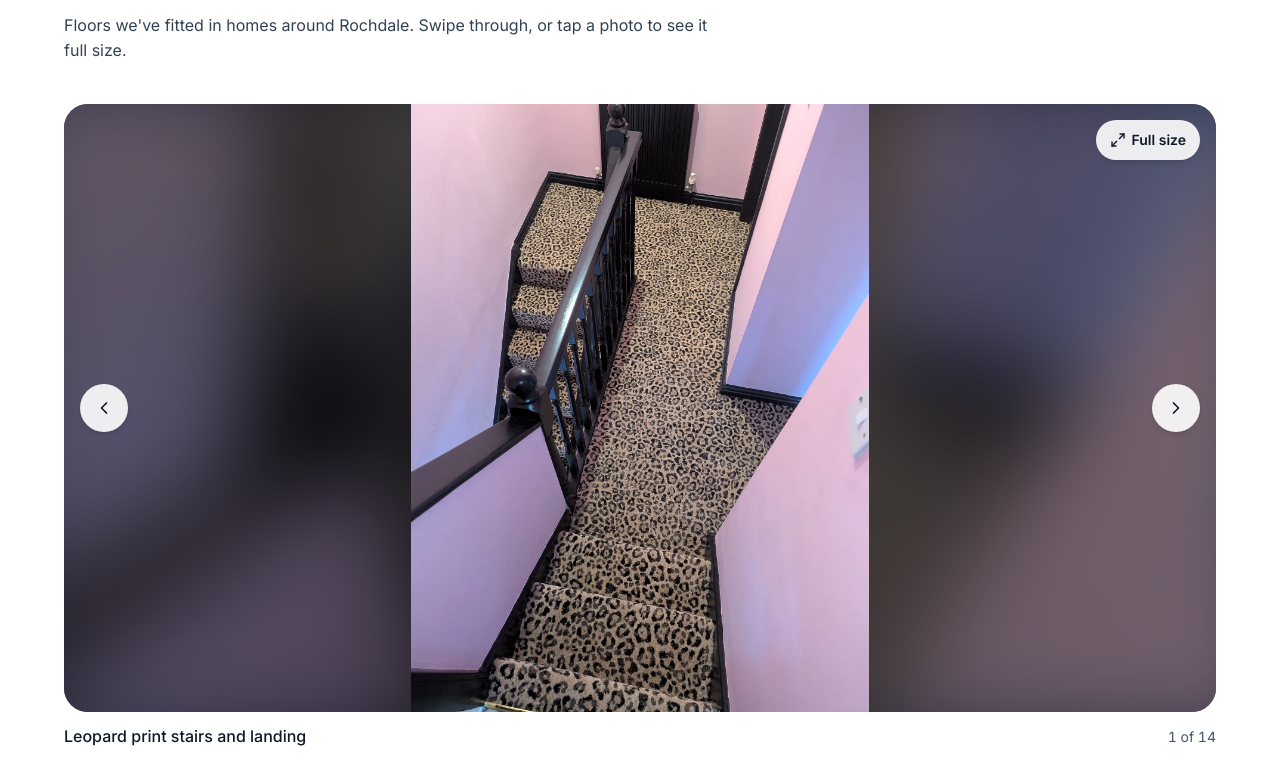
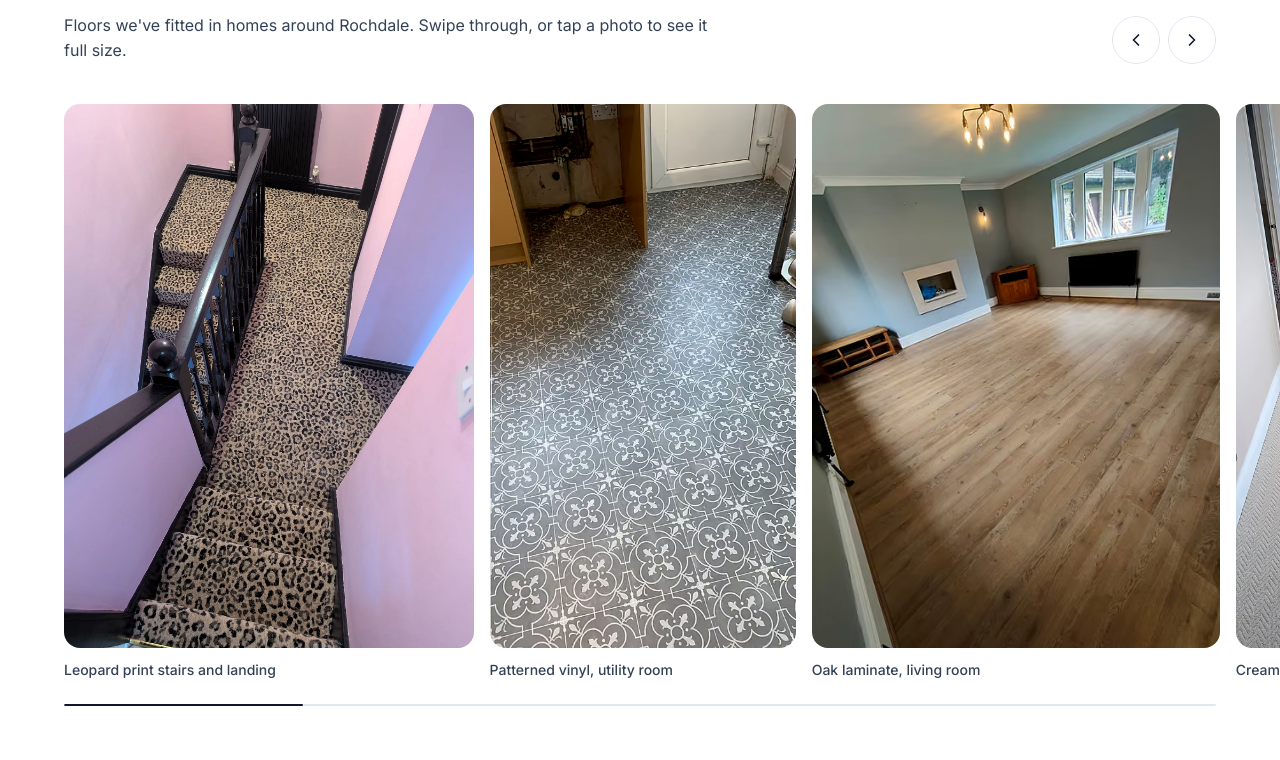
Before and after one commit to stokie2605/Norden-Carpets-Flooring, a React (Vite) app: page / in a window 1280 px wide. Shown: the part 1937-2697 px from the top of the page. Built offline with nearby package versions, Linux system fonts and the light colour scheme.

Commit message:
feat: edge to edge Our work rail, blurred full size view, reviews without customer names

```diff
--- a/src/components/MaterialSwitcher.tsx
+++ b/src/components/MaterialSwitcher.tsx
@@ -122,7 +122,7 @@ export function MaterialSwitcher() {
                       <p>&ldquo;{m.review.quote}&rdquo;</p>
                     </blockquote>
                     <figcaption className="mt-1 text-sm text-muted">
-                      {m.review.author}, {copy.reviews.reviewSource}
+                      {copy.reviews.reviewSource}
                     </figcaption>
                   </figure>
                 )}
--- a/src/components/PreviousWork.tsx
+++ b/src/components/PreviousWork.tsx
@@ -1,6 +1,6 @@
-import { useCallback, useEffect, useRef, useState } from 'react'
-import type { PointerEvent as ReactPointerEvent } from 'react'
-import { ChevronLeft, ChevronRight, Maximize2, X } from 'lucide-react'
+import { useEffect, useRef, useState } from 'react'
+import type { CSSProperties, PointerEvent as ReactPointerEvent } from 'react'
+import { ChevronLeft, ChevronRight, X } from 'lucide-react'
 import { copy, installations } from '../content/site'
 import { Picture } from './ui/Picture'
 
@@ -10,64 +10,47 @@ const reduceMotion = () =>
   window.matchMedia('(prefers-reduced-motion: reduce)').matches
 
 /**
- * Our work: a swipeable slideshow of real jobs with a line of thumbnails and a full size viewer.
- * Photos are shown whole (name-show files, never cropped) over a blurred copy of themselves.
+ * Our work: an edge to edge rail of real jobs. Every photo keeps its own shape at the same height,
+ * so nothing is cropped and there are no empty bands. Tap a photo for the full size viewer.
  */
 export function PreviousWork() {
   const count = installations.length
-  const [index, setIndex] = useState(0)
   const [viewerIndex, setViewerIndex] = useState(0)
-  const trackRef = useRef<HTMLDivElement>(null)
-  const stripRef = useRef<HTMLDivElement>(null)
+  const [bar, setBar] = useState({ start: 0, size: 1 })
+  const railRef = useRef<HTMLUListElement>(null)
   const viewerRef = useRef<HTMLDialogElement>(null)
   const drag = useRef<{ x: number; left: number; moved: number } | null>(null)
   const dragged = useRef(false)
   const swipeX = useRef<number | null>(null)
 
-  const go = useCallback(
-    (next: number) => {
-      const track = trackRef.current
-      if (!track || count === 0) return
-      const i = (next + count) % count
-      track.scrollTo({ left: i * track.clientWidth, behavior: reduceMotion() ? 'auto' : 'smooth' })
-      setIndex(i)
-    },
-    [count],
-  )
-
-  // Keep the counter and thumbnails in step with native swiping and trackpad scrolling.
+  // Progress line under the rail, kept in step with swiping, trackpads and the arrows.
   useEffect(() => {
-    const track = trackRef.current
-    if (!track) return
+    const rail = railRef.current
+    if (!rail) return
     let frame = 0
-    const onScroll = () => {
+    const update = () => {
       cancelAnimationFrame(frame)
       frame = requestAnimationFrame(() => {
-        if (!drag.current) setIndex(Math.round(track.scrollLeft / track.clientWidth))
+        const max = rail.scrollWidth - rail.clientWidth
+        const size = rail.scrollWidth > 0 ? Math.min(1, rail.clientWidth / rail.scrollWidth) : 1
+        setBar({ start: max > 0 ? (rail.scrollLeft / max) * (1 - size) : 0, size })
       })
     }
-    const onResize = () => {
-      track.scrollLeft = Math.round(track.scrollLeft / track.clientWidth) * track.clientWidth
-    }
-    track.addEventListener('scroll', onScroll, { passive: true })
-    window.addEventListener('resize', onResize)
+    update()
+    rail.addEventListener('scroll', update, { passive: true })
+    window.addEventListener('resize', update)
     return () => {
       cancelAnimationFrame(frame)
-      track.removeEventListener('scroll', onScroll)
-      window.removeEventListener('resize', onResize)
+      rail.removeEventListener('scroll', update)
+      window.removeEventListener('resize', update)
     }
   }, [])
 
-  // Keep the active thumbnail in view.
-  useEffect(() => {
-    const strip = stripRef.current
-    const thumb = strip?.children[index] as HTMLElement | undefined
-    if (!strip || !thumb || typeof strip.scrollTo !== 'function') return
-    strip.scrollTo({
-      left: thumb.offsetLeft - strip.clientWidth / 2 + thumb.clientWidth / 2,
-      behavior: reduceMotion() ? 'auto' : 'smooth',
-    })
-  }, [index])
+  const page = (direction: 1 | -1) => {
+    const rail = railRef.current
+    if (!rail || typeof rail.scrollBy !== 'function') return
+    rail.scrollBy({ left: direction * rail.clientWidth * 0.8, behavior: reduceMotion() ? 'auto' : 'smooth' })
+  }
 
   const openViewer = (i: number) => {
     setViewerIndex(i)
@@ -78,33 +61,27 @@ export function PreviousWork() {
   const closeViewer = () => viewerRef.current?.close()
 
   // Mouse drag on desktop. Touch and trackpads use native swiping.
-  const onPointerDown = (e: ReactPointerEvent<HTMLDivElement>) => {
-    if (e.pointerType !== 'mouse' || !trackRef.current) return
-    drag.current = { x: e.clientX, left: trackRef.current.scrollLeft, moved: 0 }
+  const onPointerDown = (e: ReactPointerEvent<HTMLUListElement>) => {
+    if (e.pointerType !== 'mouse' || !railRef.current) return
+    drag.current = { x: e.clientX, left: railRef.current.scrollLeft, moved: 0 }
     dragged.current = false
   }
-  const onPointerMove = (e: ReactPointerEvent<HTMLDivElement>) => {
+  const onPointerMove = (e: ReactPointerEvent<HTMLUListElement>) => {
     const d = drag.current
-    const track = trackRef.current
-    if (!d || !track) return
+    const rail = railRef.current
+    if (!d || !rail) return
     const dx = e.clientX - d.x
     d.moved = Math.max(d.moved, Math.abs(dx))
     if (d.moved > 6) {
       dragged.current = true
-      track.style.scrollSnapType = 'none'
-      track.scrollLeft = d.left - dx
+      rail.style.scrollSnapType = 'none'
+      rail.scrollLeft = d.left - dx
     }
   }
-  const onPointerUp = (e: ReactPointerEvent<HTMLDivElement>) => {
-    const d = drag.current
-    const track = trackRef.current
+  const endDrag = () => {
+    if (!drag.current || !railRef.current) return
     drag.current = null
-    if (!d || !track) return
-    track.style.scrollSnapType = ''
-    if (d.moved > 6) {
-      const dx = e.clientX - d.x
-      go(Math.abs(dx) > track.clientWidth * 0.12 ? index + (dx < 0 ? 1 : -1) : index)
-    }
+    railRef.current.style.scrollSnapType = ''
   }
 
   if (count === 0) {
@@ -124,14 +101,13 @@ export function PreviousWork() {
   }
 
   // count > 0 here, so the first photo is always there as a fallback.
-  const current = installations[index] ?? installations[0]!
   const shown = installations[viewerIndex] ?? installations[0]!
-  const roundButton =
-    'grid size-10 place-items-center rounded-full bg-bg/90 text-ink shadow-md transition-colors hover:bg-bg sm:size-12'
+  const arrow =
+    'grid size-12 place-items-center rounded-full border border-line text-ink transition-colors hover:border-ink hover:bg-ink hover:text-white'
 
   return (
-    <section id="work" aria-labelledby="work-title" className="py-16 sm:py-24">
-      <div className="container-x">
+    <section id="work" aria-labelledby="work-title" className="overflow-hidden py-16 sm:py-24">
+      <div className="container-x flex items-end justify-between gap-6">
         <div className="max-w-2xl">
           <p className="eyebrow">{copy.work.eyebrow}</p>
           <h2 id="work-title" className="mt-3 text-section font-extrabold">
@@ -139,145 +115,79 @@ export function PreviousWork() {
           </h2>
           <p className="mt-4 text-ink-soft">{copy.work.intro}</p>
         </div>
+        <div className="hidden shrink-0 gap-2 sm:flex">
+          <button type="button" onClick={() => page(-1)} aria-label={copy.work.previous} className={arrow}>
+            <ChevronLeft className="size-5" aria-hidden="true" />
+          </button>
+          <button type="button" onClick={() => page(1)} aria-label={copy.work.next} className={arrow}>
+            <ChevronRight className="size-5" aria-hidden="true" />
+          </button>
+        </div>
+      </div>
 
-        <div className="mt-10" role="region" aria-roledescription="carousel" aria-label={copy.work.slideshowLabel}>
-          <div className="relative overflow-hidden rounded-[1.5rem] bg-ink">
-            <div
-              ref={trackRef}
-              tabIndex={0}
+      <ul
+        ref={railRef}
         aria-label={copy.work.slideshowLabel}
-              onKeyDown={(e) => {
-                if (e.key === 'ArrowRight') {
-                  e.preventDefault()
-                  go(index + 1)
-                }
-                if (e.key === 'ArrowLeft') {
-                  e.preventDefault()
-                  go(index - 1)
-                }
-                if (e.key === 'Enter') openViewer(index)
-              }}
         onPointerDown={onPointerDown}
         onPointerMove={onPointerMove}
-              onPointerUp={onPointerUp}
-              onPointerLeave={onPointerUp}
-              className="flex aspect-square snap-x snap-mandatory overflow-x-auto overscroll-x-contain outline-none [scrollbar-width:none] sm:aspect-[4/3] lg:aspect-auto lg:h-[38rem] [&::-webkit-scrollbar]:hidden"
+        onPointerUp={endDrag}
+        onPointerLeave={endDrag}
+        className="rail mt-10 flex snap-x snap-mandatory gap-3 overflow-x-auto overscroll-x-contain [--rail-h:26rem] [scrollbar-width:none] sm:gap-4 lg:[--rail-h:34rem] [&::-webkit-scrollbar]:hidden"
       >
-              {installations.map((item, i) => (
-                <div
-                  key={item.image}
-                  role="group"
-                  aria-roledescription="slide"
-                  aria-label={`${i + 1} ${copy.work.of} ${count}`}
-                  className="relative w-full shrink-0 snap-start overflow-hidden"
-                >
-                  <img
-                    src={`/images/${item.image}-show-480.webp`}
-                    alt=""
-                    aria-hidden="true"
-                    loading="lazy"
-                    decoding="async"
-                    className="absolute inset-0 size-full scale-110 object-cover blur-2xl brightness-50"
-                  />
+        {installations.map((item, i) => {
+          const ratio = item.height / item.width
+          // Same height for every photo, narrower on phones for wide shots so they never overflow.
+          const height = `min(var(--rail-h), calc(86vw * ${ratio.toFixed(4)}))`
+          const size: CSSProperties = { height, width: `calc(${height} / ${ratio.toFixed(4)})` }
+          return (
+            <li key={item.image} className="shrink-0 snap-start">
+              <figure>
                 <button
                   type="button"
-                    tabIndex={-1}
                   onClick={() => {
                     if (!dragged.current) openViewer(i)
                   }}
-                    className="relative block size-full cursor-zoom-in"
+                  aria-label={`${copy.work.openPhoto} ${item.caption}`}
+                  style={size}
+                  className="group block cursor-zoom-in overflow-hidden rounded-2xl bg-bg-alt"
                 >
                   <Picture
                     name={`${item.image}-show`}
                     alt={item.alt}
-                      sizes="(min-width: 1216px) 1168px, 100vw"
-                      width={768}
-                      height={1024}
-                      className="pointer-events-none size-full select-none object-contain"
+                    sizes="(min-width: 1024px) 26rem, 70vw"
+                    width={item.width}
+                    height={item.height}
+                    className="pointer-events-none size-full select-none object-cover transition-transform duration-500 motion-safe:group-hover:scale-[1.02]"
                   />
                 </button>
-                </div>
-              ))}
-            </div>
+                <figcaption className="mt-3 text-sm font-medium text-ink-soft">{item.caption}</figcaption>
+              </figure>
+            </li>
+          )
+        })}
+      </ul>
 
-            <button
-              type="button"
-              onClick={() => go(index - 1)}
-              aria-label={copy.work.previous}
-              className={`absolute left-3 top-1/2 -translate-y-1/2 sm:left-4 ${roundButton}`}
-            >
-              <ChevronLeft className="size-5" aria-hidden="true" />
-            </button>
-            <button
-              type="button"
-              onClick={() => go(index + 1)}
-              aria-label={copy.work.next}
-              className={`absolute right-3 top-1/2 -translate-y-1/2 sm:right-4 ${roundButton}`}
-            >
-              <ChevronRight className="size-5" aria-hidden="true" />
-            </button>
-            <button
-              type="button"
-              onClick={() => openViewer(index)}
-              className="absolute right-3 top-3 inline-flex min-h-10 items-center gap-1.5 rounded-full bg-bg/90 px-3.5 text-sm font-semibold text-ink shadow-md hover:bg-bg sm:right-4 sm:top-4"
-            >
-              <Maximize2 className="size-4" aria-hidden="true" />
-              {copy.work.fullSize}
-            </button>
-          </div>
-
-          <div className="mt-3 flex items-baseline justify-between gap-4">
-            <p className="font-medium text-ink" aria-live="polite">
-              {current.caption}
-            </p>
-            <p className="shrink-0 text-sm tabular-nums text-muted">
-              {index + 1} {copy.work.of} {count}
-            </p>
-          </div>
-
+      <div className="container-x mt-6">
+        <div className="relative h-0.5 overflow-hidden rounded-full bg-line" aria-hidden="true">
           <div
-            ref={stripRef}
-            aria-label={copy.work.thumbnails}
-            role="group"
-            className="mt-3 flex gap-2 overflow-x-auto pb-1 [scrollbar-width:thin]"
-          >
-            {installations.map((item, i) => (
-              <button
-                key={item.image}
-                type="button"
-                onClick={() => go(i)}
-                aria-label={item.caption}
-                aria-current={i === index ? 'true' : undefined}
-                className={`size-16 shrink-0 overflow-hidden rounded-xl border-2 transition-opacity sm:size-20 ${
-                  i === index ? 'border-accent opacity-100' : 'border-transparent opacity-60 hover:opacity-90'
-                }`}
-              >
-                <img
-                  src={`/images/${item.image}-show-480.webp`}
-                  alt=""
-                  loading="lazy"
-                  decoding="async"
-                  className="size-full object-cover"
+            className="absolute inset-y-0 rounded-full bg-ink"
+            style={{ left: `${bar.start * 100}%`, width: `${bar.size * 100}%` }}
           />
-              </button>
-            ))}
-          </div>
         </div>
       </div>
 
       <dialog
         ref={viewerRef}
         aria-label={shown.caption}
-        onClose={() => go(viewerIndex)}
         onKeyDown={(e) => {
           if (e.key === 'ArrowRight') stepViewer(1)
           if (e.key === 'ArrowLeft') stepViewer(-1)
         }}
-        className="m-0 size-full max-h-none max-w-none bg-ink p-0 text-white backdrop:bg-ink"
+        className="m-0 size-full max-h-none max-w-none bg-transparent p-0 text-white backdrop:bg-ink/55 backdrop:backdrop-blur-xl"
       >
         <div className="flex h-full flex-col" style={{ paddingBottom: 'env(safe-area-inset-bottom)' }}>
           <div className="flex items-center justify-between px-4 py-3 text-sm tabular-nums">
-            <span>
+            <span className="rounded-full bg-ink/40 px-3 py-1.5 backdrop-blur">
               {viewerIndex + 1} {copy.work.of} {count}
             </span>
             <button
@@ -309,9 +219,9 @@ export function PreviousWork() {
               name={`${shown.image}-show`}
               alt={shown.alt}
               sizes="100vw"
-              width={768}
-              height={1024}
-              className="max-h-[calc(100dvh-9rem)] w-auto max-w-full select-none rounded-xl object-contain"
+              width={shown.width}
+              height={shown.height}
+              className="max-h-[calc(100dvh-9rem)] w-auto max-w-full select-none rounded-xl object-contain shadow-2xl"
             />
             <button
               type="button"
@@ -330,7 +240,7 @@ export function PreviousWork() {
               <ChevronRight className="size-5" aria-hidden="true" />
             </button>
           </div>
-          <p className="px-4 py-4 text-center font-medium">{shown.caption}</p>
+          <p className="px-4 py-4 text-center font-medium [text-shadow:0_1px_8px_rgb(15_23_42/0.6)]">{shown.caption}</p>
         </div>
       </dialog>
     </section>
--- a/src/components/TeamStrip.tsx
+++ b/src/components/TeamStrip.tsx
@@ -16,7 +16,7 @@ export function TeamStrip() {
               <p>&ldquo;{copy.team.review.quote}&rdquo;</p>
             </blockquote>
             <figcaption className="mt-1 text-sm text-muted">
-              {copy.team.review.author}, {copy.reviews.reviewSource}
+              {copy.reviews.reviewSource}
             </figcaption>
           </figure>
         </div>
--- a/src/content/site.ts
+++ b/src/content/site.ts
@@ -61,8 +61,8 @@ export const team = [
 export type MaterialId = 'carpets' | 'lvt' | 'laminate'
 
 // Customer reviews are copied word for word from our Facebook and Google pages. Cut only with "...", never reword.
-// Google reviews are shown without the reviewer's name.
-export type Review = { quote: string; author?: string; source?: 'facebook' | 'google' }
+// No customer names anywhere: each review shows only where it came from. Only our own team are named.
+export type Review = { quote: string; source?: 'facebook' | 'google' }
 
 export type Material = {
   id: MaterialId
@@ -87,7 +87,6 @@ export const materials: readonly Material[] = [
     imageAlt: 'Neutral flecked carpet fitted across a living room and round two curved bottom steps',
     review: {
       quote: 'Very happy with our gorgeous carpet. Very good value and quality and a brilliant service from start to finish.',
-      author: 'Caroline',
     },
   },
   {
@@ -99,7 +98,7 @@ export const materials: readonly Material[] = [
     bestFor: ['Kitchens', 'Bathrooms', 'Open plan living'],
     image: 'tab-vinyl-03',
     imageAlt: 'Grey and white patterned tile effect vinyl fitted across a bathroom floor, round the toilet and up to the shower',
-    review: { quote: 'Excellent service, love my new carpet and lino, thankyou.', author: 'Joanne' },
+    review: { quote: 'Excellent service, love my new carpet and lino, thankyou.' },
   },
   {
     id: 'laminate',
@@ -112,7 +111,6 @@ export const materials: readonly Material[] = [
     imageAlt: 'Rustic oak laminate flooring fitted through a lounge into the dining room',
     review: {
       quote: 'So so happy with the service and the end result. Such good quality flooring.',
-      author: 'Hannah',
     },
   },
 ]
@@ -134,7 +132,6 @@ export const proof = {
   featured: {
     quote:
       'Fitted our whole house with carpets and laminate flooring, looks amazing. Really happy with the results, definitely recommend and will use them again!',
-    author: 'Charlotte',
     detail: 'Facebook review',
   },
   reviews: [
@@ -154,90 +151,116 @@ export const proof = {
     {
       quote:
         'Professional and friendly service. Carpets laid and are fabulous. Thank you Dave, you went over and above, kept me in the loop every step of the way',
-      author: 'Lesley',
     },
     {
       quote:
         'Absolutely amazing carpets and fitting! We had our lounge, hall, stairs and landing carpeted and it looks fabulous!',
-      author: 'Amy',
     },
     {
       quote: 'I have had many carpets from Dave over the years and he has always done a great job...',
-      author: 'Rebecca',
     },
   ] as readonly Review[],
 } as const
 
 // Real installation photos from the team only. Shown in the Our work slideshow.
 // One photo per job, and none of these may appear anywhere else on the page.
-export const installations: readonly { image: string; alt: string; caption: string }[] = [
+// width and height are the photo's real shape, so it is always shown whole.
+export const installations: readonly { image: string; alt: string; caption: string; width: number; height: number }[] = [
   {
     image: 'work-leopard-carpet-01',
+    width: 1024,
+    height: 1360,
     alt: 'Leopard print carpet fitted up a staircase and across the landing',
     caption: 'Leopard print stairs and landing',
   },
   {
     image: 'work-utility-vinyl-01',
+    width: 1024,
+    height: 1820,
     alt: 'Grey patterned tile effect vinyl fitted across a utility room floor',
     caption: 'Patterned vinyl, utility room',
   },
   {
     image: 'work-oak-lounge-laminate-01',
+    width: 1024,
+    height: 1365,
     alt: 'Natural oak effect laminate fitted across a bright living room',
     caption: 'Oak laminate, living room',
   },
   {
     image: 'work-cream-carpet-01',
+    width: 1024,
+    height: 1820,
     alt: 'Cream carpet fitted along a landing and down the stairs, with oak and black spindles',
     caption: 'Cream carpet, stairs and landing',
   },
   {
     image: 'work-cloakroom-vinyl-01',
+    width: 1024,
+    height: 1365,
     alt: 'Wood effect vinyl fitted in a narrow cloakroom',
     caption: 'Wood effect vinyl, cloakroom',
   },
   {
     image: 'work-dining-laminate-01',
+    width: 1024,
+    height: 1365,
     alt: 'Light oak effect laminate fitted through a long dining room',
     caption: 'Oak laminate, dining room',
   },
   {
     image: 'work-stair-runner-01',
+    width: 768,
+    height: 1024,
     alt: 'Beige carpet fitted up a staircase with black painted edges',
     caption: 'Stair carpet, painted edges',
   },
   {
     image: 'work-grey-lounge-laminate-01',
+    width: 1024,
+    height: 1365,
     alt: 'Grey oak effect laminate fitted across a living room',
     caption: 'Grey laminate, living room',
   },
   {
     image: 'work-stairs-carpet-02',
+    width: 1024,
+    height: 1365,
     alt: 'Black and white chevron carpet fitted across a landing',
     caption: 'Chevron carpet, landing',
   },
   {
     image: 'work-kitchen-laminate-02',
+    width: 1024,
+    height: 1365,
     alt: 'Wood effect laminate fitted through a kitchen with an island',
     caption: 'Wood effect laminate, kitchen',
   },
   {
     image: 'work-feature-wall-laminate-01',
+    width: 1024,
+    height: 1365,
     alt: 'Grey oak effect laminate fitted across a living room with a feature wall',
     caption: 'Grey laminate, lounge',
   },
   {
     image: 'work-hallway-transition-01',
+    width: 1024,
+    height: 1365,
     alt: 'Oak effect laminate hallway floor with carpeted stairs and a patterned vinyl doorway',
     caption: 'Oak laminate, hallway',
   },
   {
     image: 'work-lounge-laminate-02',
+    width: 1024,
+    height: 768,
     alt: 'Grey wood effect laminate fitted across a living room with a fireplace',
     caption: 'Wood effect laminate, lounge',
   },
   {
     image: 'work-garden-room-01',
+    width: 1024,
+    height: 1365,
     alt: 'Dark oak effect laminate fitted in a garden room with patio doors',
     caption: 'Dark oak laminate, garden room',
   },
@@ -282,19 +305,18 @@ export const copy = {
     eyebrow: 'Our work',
     title: 'Some of our recent jobs.',
     intro: "Floors we've fitted in homes around Rochdale. Swipe through, or tap a photo to see it full size.",
+    openPhoto: 'See full size:',
     empty: 'New installation photos coming soon.',
     slideshowLabel: 'Photos of recent jobs',
     previous: 'Previous photo',
     next: 'Next photo',
-    fullSize: 'Full size',
     close: 'Close',
-    thumbnails: 'Choose a photo',
     of: 'of',
   },
   team: {
     title: 'Meet the team.',
     intro: "We're a small family team. You'll deal with the same people from your first call to the fit.",
-    review: { quote: 'Such a lovely, super friendly team.', author: 'Amy' },
+    review: { quote: 'Such a lovely, super friendly team.' },
   },
   reviews: {
     reviewSource: 'Facebook review',
--- a/src/styles/index.css
+++ b/src/styles/index.css
@@ -126,6 +126,28 @@
     padding-inline: 1rem;
   }
 
+  /* Edge to edge photo rail that starts in line with .container-x content. */
+  .rail {
+    --rail-gutter: 1rem;
+    padding-inline: var(--rail-gutter);
+    scroll-padding-inline: var(--rail-gutter);
+  }
+  @media (min-width: 40rem) {
+    .rail {
+      --rail-gutter: 1.5rem;
+    }
+  }
+  @media (min-width: 64rem) {
+    .rail {
+      --rail-gutter: 2rem;
+    }
+  }
+  @media (min-width: 76rem) {
+    .rail {
+      --rail-gutter: calc((100% - 76rem) / 2 + 2rem);
+    }
+  }
+
   @media (min-width: 40rem) {
     .container-x {
       padding-inline: 1.5rem;
```
Also changed, not shown: src/components/ProofWall.tsx (+2 -9 lines), 1 other file (tests, documents, lock files or other folders). Lines whose indentation alone changed are shown as unchanged.
